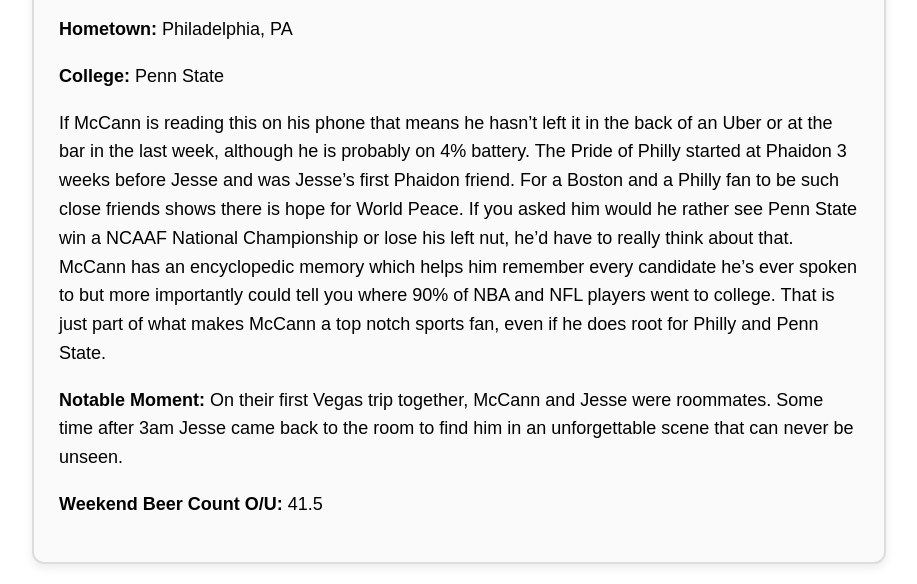
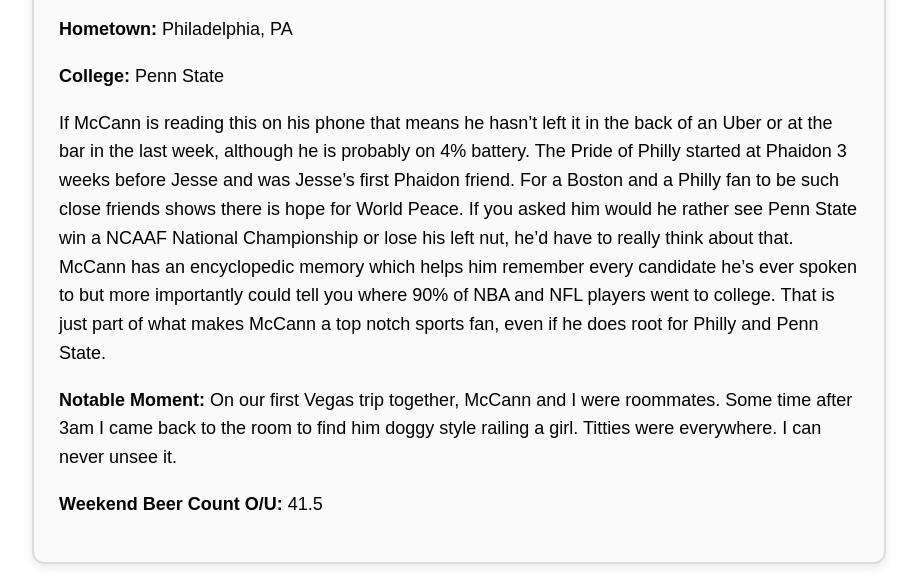
Before and after one commit to chadmartinmezoian/isitskaffsbachelorpartyyet, a plain HTML site: page index.html in a window 1280 px wide. Shown: the part 636-1220 px from the top of the page, without its empty margins (181-1098 px from the left). Drawn offline with Linux system fonts and the light colour scheme.

Commit message:
Update index.html

```diff
--- a/index.html
+++ b/index.html
@@ -290,7 +290,7 @@ const bachelorBios = [
     hometown: "Philadelphia, PA",
     college: "Penn State",
     bio: "If McCann is reading this on his phone that means he hasn’t left it in the back of an Uber or at the bar in the last week, although he is probably on 4% battery. The Pride of Philly started at Phaidon 3 weeks before Jesse and was Jesse’s first Phaidon friend. For a Boston and a Philly fan to be such close friends shows there is hope for World Peace. If you asked him would he rather see Penn State win a NCAAF National Championship or lose his left nut, he’d have to really think about that. McCann has an encyclopedic memory which helps him remember every candidate he’s ever spoken to but more importantly could tell you where 90% of NBA and NFL players went to college. That is just part of what makes McCann a top notch sports fan, even if he does root for Philly and Penn State.",
-    notableMoment: "On their first Vegas trip together, McCann and Jesse were roommates. Some time after 3am Jesse came back to the room to find him in an unforgettable scene that can never be unseen.",
+    notableMoment: "On our first Vegas trip together, McCann and I were roommates. Some time after 3am I came back to the room to find him doggy style railing a girl. Titties were everywhere. I can never unsee it.",
     beerCount: "41.5"
   },
   {
```
